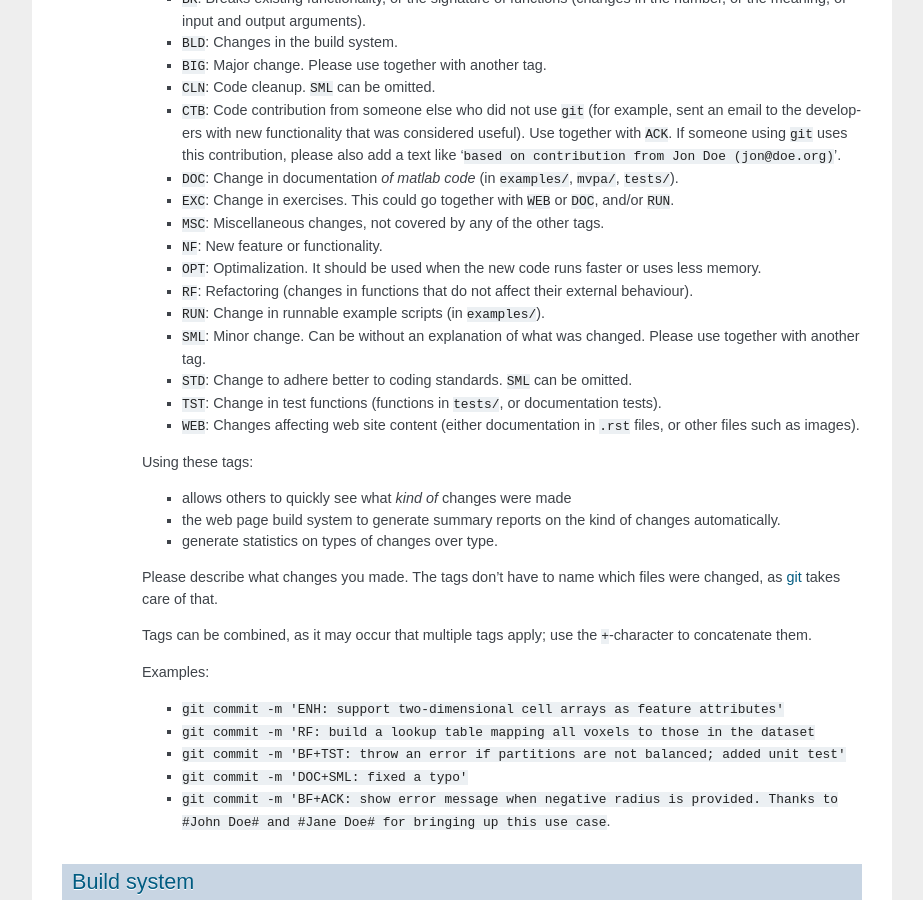
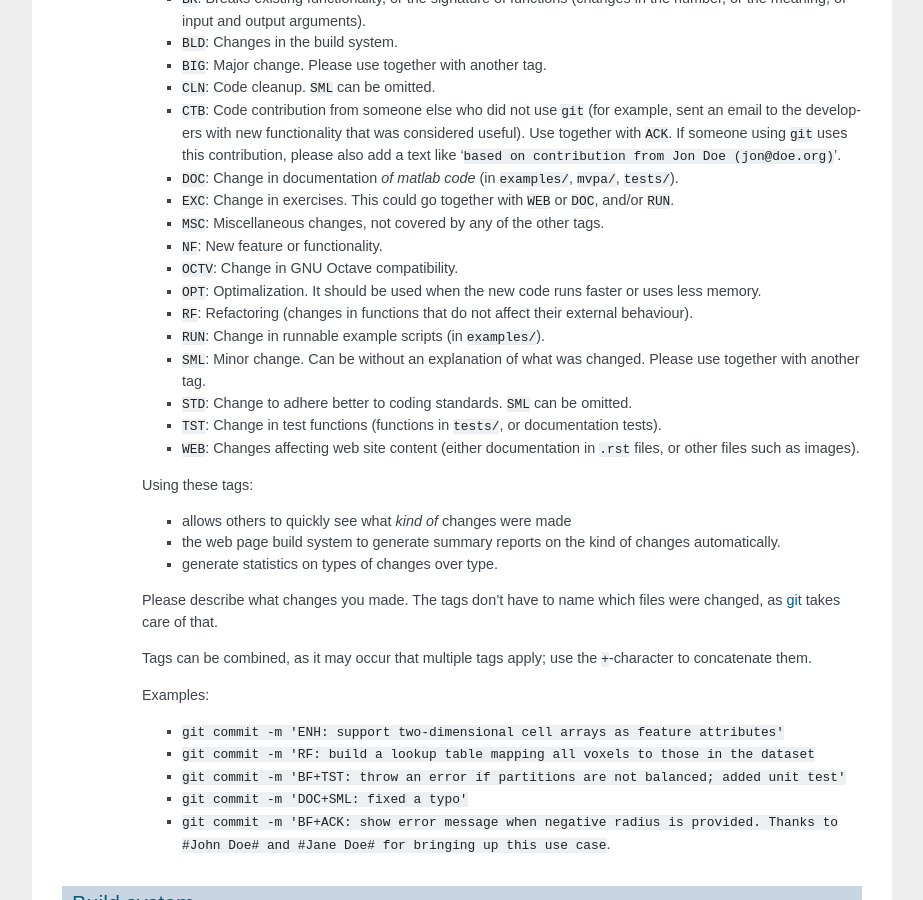
Before and after one commit to CoSMoMVPA/CoSMoMVPA, a Sphinx documentation site: the page built from doc/source/contribute.rst, in a window 1280 px wide and 900 px high, scrolled down 4801 px. Shown: the whole window, without its empty margins (198-1121 px from the left). Built offline with Sphinx 7.4.7, drawn with Linux system fonts in a browser that asks for light colours; pages that are not in the unit, such as notebooks, are missing from menus.

Commit message:
WEB: add tag for GNU Octave

```diff
--- a/doc/source/contribute.rst
+++ b/doc/source/contribute.rst
@@ -209,6 +209,7 @@ Notes on committing
     + ``EXC``: Change in exercises. This could go together with ``WEB`` or ``DOC``, and/or ``RUN``.
     + ``MSC``: Miscellaneous changes, not covered by any of the other tags.
     + ``NF``: New feature or functionality.
+    + ``OCTV``: Change in GNU Octave compatibility.
     + ``OPT``: Optimalization. It should be used when the new code runs faster or uses less memory.
     + ``RF``: Refactoring (changes in functions that do not affect their external behaviour).
     + ``RUN``: Change in runnable example scripts (in ``examples/``).
```
